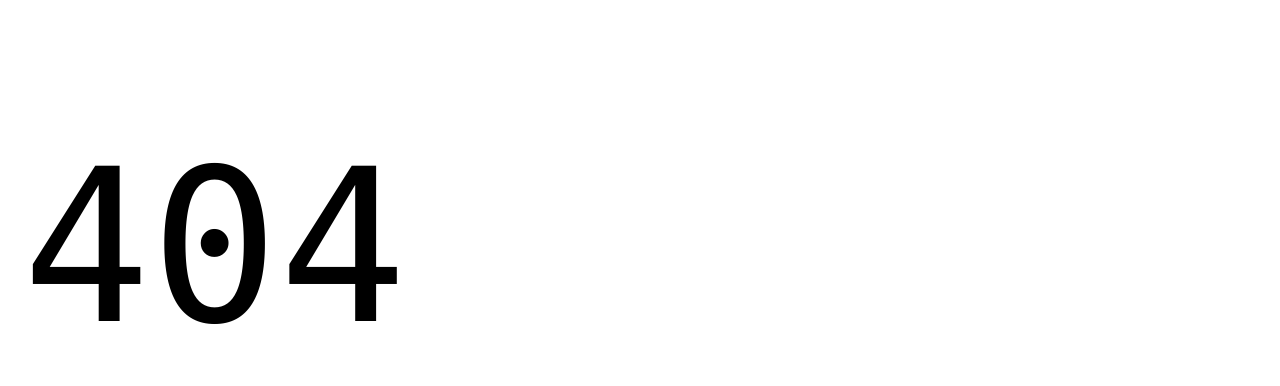
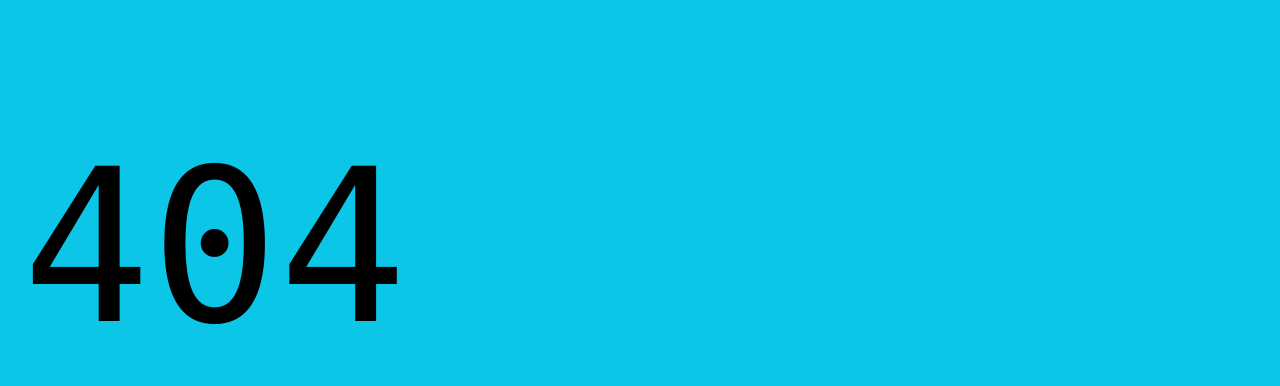
Before and after one commit to pankaj-parashar/my-site, a website with bundled scripts: page 404.html in a window 1280 px wide. Shown: the part 61-447 px from the top of the page. Built offline with nearby package versions, Linux system fonts and the light colour scheme; files whose address does not match are found by name.

Commit message:
Changing bckground color

```diff
--- a/styles/styles.css
+++ b/styles/styles.css
@@ -14,7 +14,7 @@
   /* colors */
   --link-color: #035fe6;
   --link-hover-color: #136ff6;
-  --background-color: #fff;
+  --background-color: rgb(11, 198, 231);
   --overlay-background-color: #eee;
   --highlight-background-color: #ccc;
   --text-color: #000;
```
